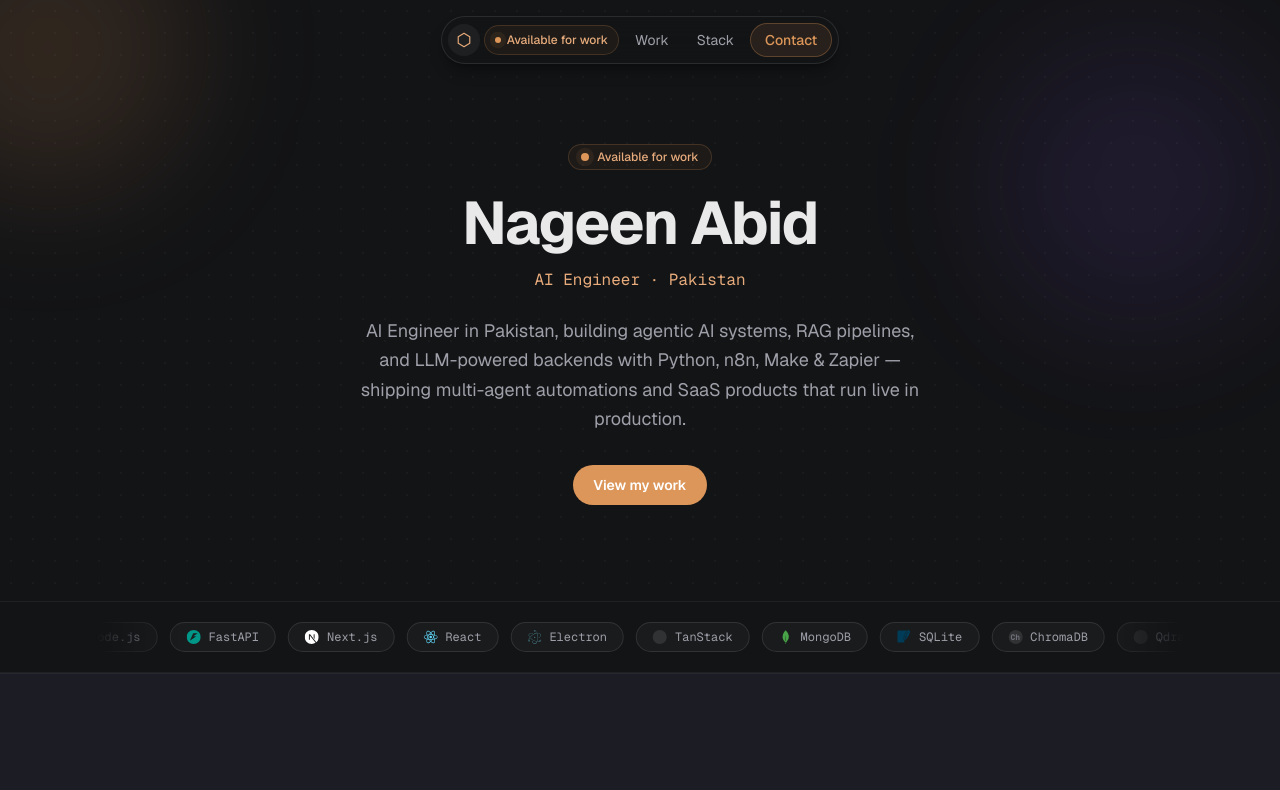
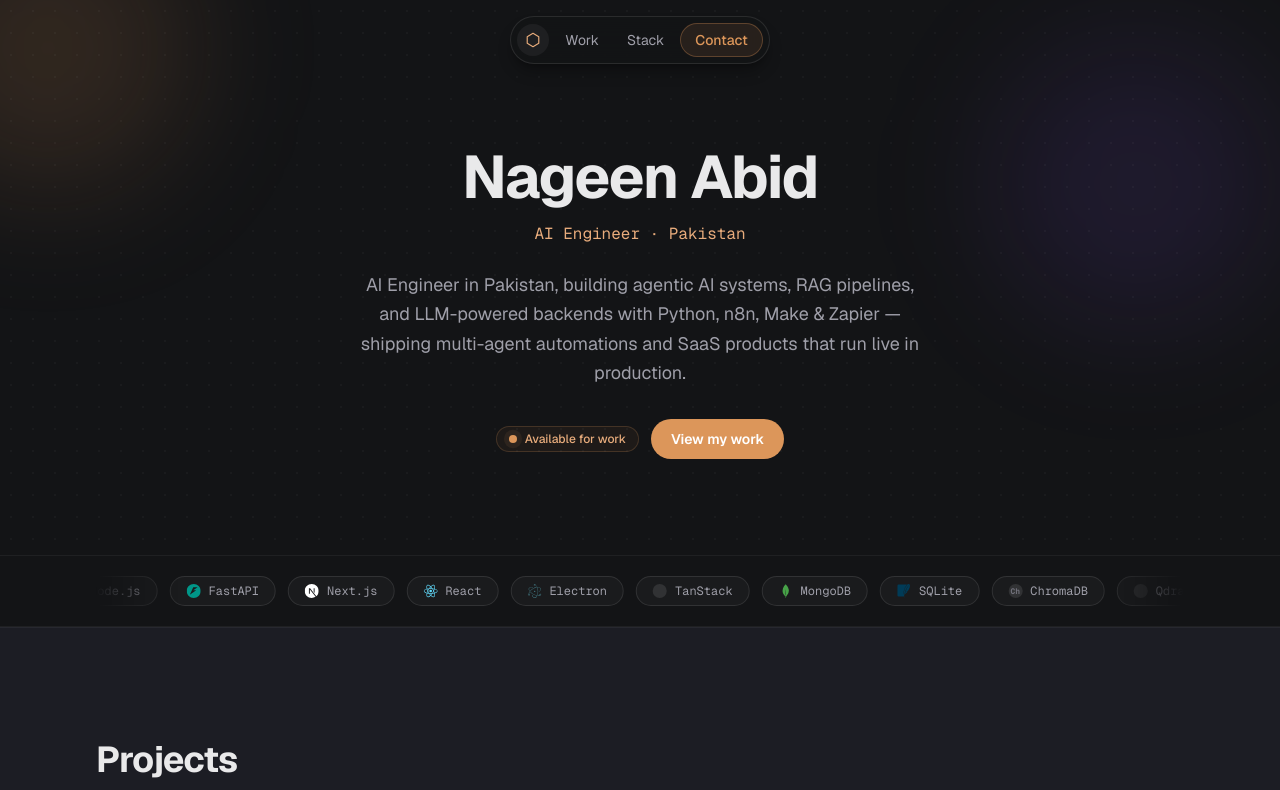
Before and after one commit to nageen24/nageen-portfolio, a Next.js app: page / in a window 1280 px wide. Shown: the top 790 px of the page. Built offline with nearby package versions, Linux system fonts and the light colour scheme.

Commit message:
Revert nav badge, move "Available for work" next to View my work
- Nav: drop the "Available for work" badge I wrongly added there
- Hero: remove the badge from above the name, place it to the left
  of the "View my work" button instead

Co-Authored-By: Claude Sonnet 5 <noreply@anthropic.com>

```diff
--- a/src/components/Hero.tsx
+++ b/src/components/Hero.tsx
@@ -13,14 +13,7 @@ export default function Hero() {
 
       <div className="relative mx-auto max-w-3xl px-5 pt-28 pb-16 text-center sm:px-8 sm:pt-36 sm:pb-24">
         <div className="fade-up flex flex-col items-center">
-          {profile.available && (
-            <span className="inline-flex items-center gap-2 rounded-full border border-accent/20 bg-accent/5 px-3 py-1 text-xs font-medium text-accent-light">
-              <span className="pulse-dot h-2 w-2 rounded-full bg-accent" />
-              Available for work
-            </span>
-          )}
-
-          <h1 className="mt-5 text-4xl font-bold leading-[1.1] tracking-tight sm:text-5xl lg:text-6xl">
+          <h1 className="text-4xl font-bold leading-[1.1] tracking-tight sm:text-5xl lg:text-6xl">
             {profile.name}
           </h1>
           <p className="mt-3 font-mono text-sm text-accent-light sm:text-base">
@@ -31,12 +24,21 @@ export default function Hero() {
             {profile.tagline}
           </p>
 
-          <a
-            href="#work"
-            className="mt-8 rounded-full bg-accent px-5 py-2.5 text-sm font-semibold text-white transition-transform hover:scale-[1.03] hover:bg-accent-light"
-          >
-            View my work
-          </a>
+          <div className="mt-8 flex flex-wrap items-center justify-center gap-3">
+            {profile.available && (
+              <span className="inline-flex items-center gap-2 rounded-full border border-accent/20 bg-accent/5 px-3 py-1 text-xs font-medium text-accent-light">
+                <span className="pulse-dot h-2 w-2 rounded-full bg-accent" />
+                Available for work
+              </span>
+            )}
+
+            <a
+              href="#work"
+              className="rounded-full bg-accent px-5 py-2.5 text-sm font-semibold text-white transition-transform hover:scale-[1.03] hover:bg-accent-light"
+            >
+              View my work
+            </a>
+          </div>
         </div>
       </div>
     </section>
--- a/src/components/Nav.tsx
+++ b/src/components/Nav.tsx
@@ -1,5 +1,4 @@
 import Link from "next/link";
-import { profile } from "@/data/portfolio";
 
 const links = [
   { href: "/#work", label: "Work" },
@@ -27,13 +26,6 @@ export default function Nav() {
           </svg>
         </Link>
 
-        {profile.available && (
-          <span className="inline-flex items-center gap-1.5 rounded-full border border-accent/20 bg-accent/5 px-2.5 py-1.5 text-xs font-medium text-accent-light">
-            <span className="pulse-dot h-1.5 w-1.5 shrink-0 rounded-full bg-accent" />
-            <span className="hidden sm:inline">Available for work</span>
-          </span>
-        )}
-
         {links.map((l) => (
           <Link
             key={l.href}
```
